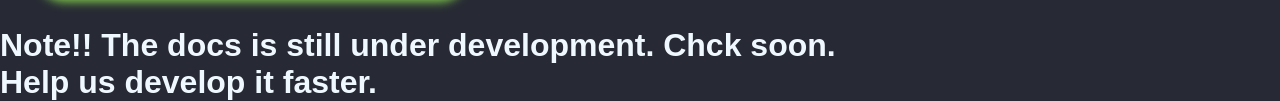
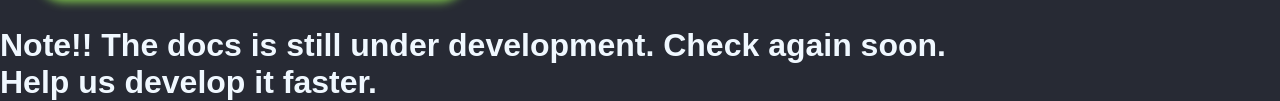
Before and after one commit to Comon-tech/Pytextbin, a plain HTML site: page docs/index.html in a window 1280 px wide. Shown: the part 1201-1302 px from the top of the page. Drawn offline with nearby package versions, Linux system fonts and the light colour scheme.

Commit message:
Update index.html

```diff
--- a/docs/index.html
+++ b/docs/index.html
@@ -138,7 +138,7 @@
     </ul>
 </div>
 
-<h1>Note!! The docs is still under development. Chck soon. </h1>
+<h1>Note!! The docs is still under development. Check again soon. </h1>
     <h1>Help us develop it faster. </h1>
 </body>
 </html>
```
